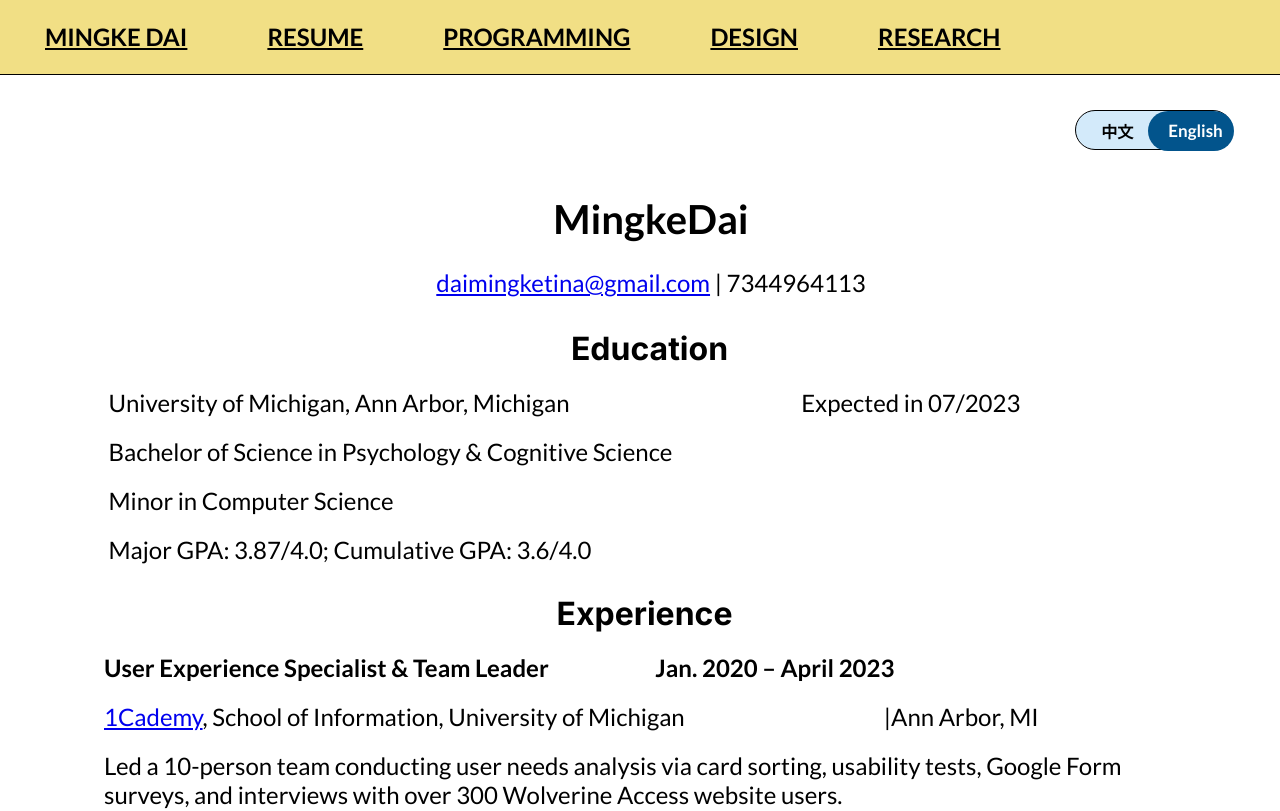
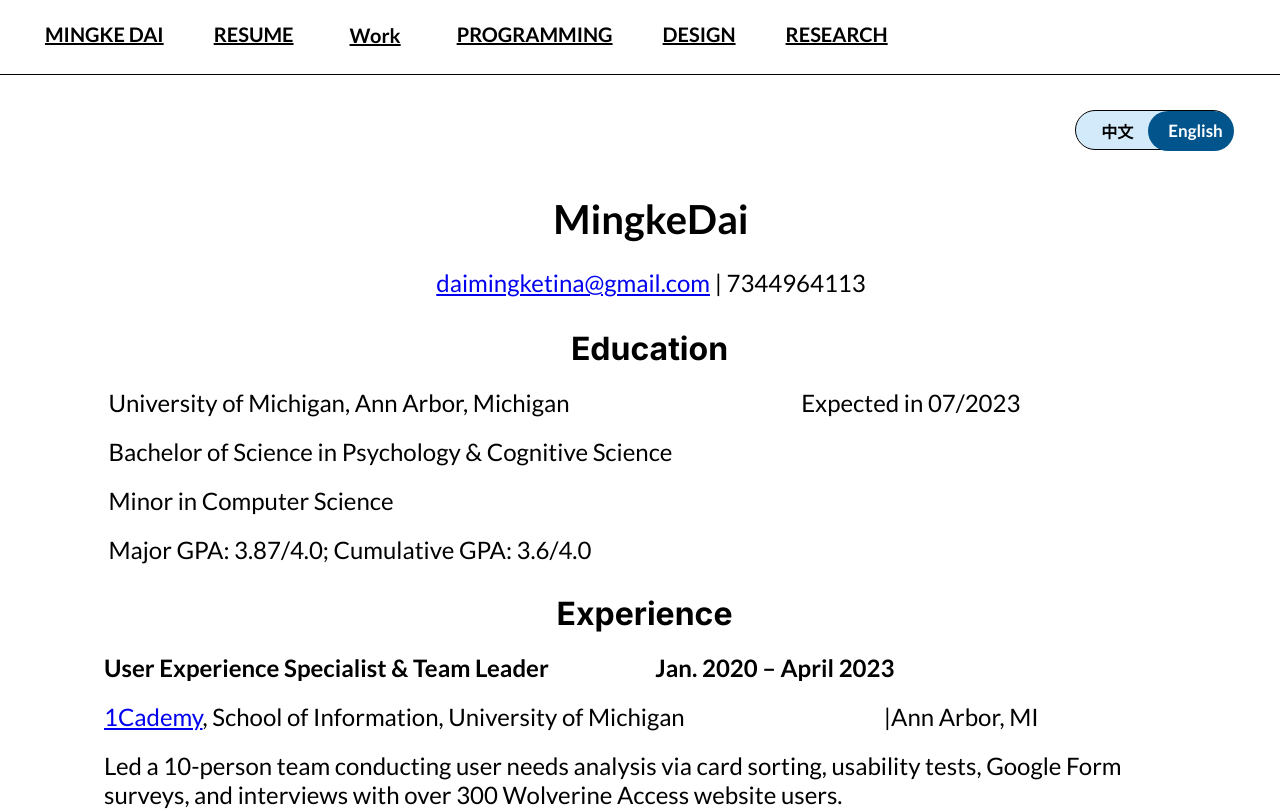
Before and after one commit to dmingke/personl_website_0102, a React (Vite) app: page /resume in a window 1280 px wide. Shown: the top 811 px of the page. Built offline with nearby package versions, Linux system fonts and the light colour scheme; a web font is replaced by a local one.

Commit message:
changed details and styles

```diff
--- a/src/components/NavigationBar/NavigationBar.jsx
+++ b/src/components/NavigationBar/NavigationBar.jsx
@@ -1,9 +1,19 @@
 import PropTypes from "prop-types";
-import React from "react";
+import React, { useState } from "react";
 import { Link } from "react-router-dom";
 import "./style.css";
 
 export const NavigationBar = ({ style, to, to1, to2, to3, to4 }) => {
+  const [isDropdownOpen, setIsDropdownOpen] = useState(false);
+
+  const handleDropdownOpen = () => {
+    setIsDropdownOpen(true);
+  };
+
+  const handleDropdownClose = () => {
+    setIsDropdownOpen(false);
+  };
+
   return (
     <div className="navigation-bar" style={style}>
       <div className="div">
@@ -13,6 +23,21 @@ export const NavigationBar = ({ style, to, to1, to2, to3, to4 }) => {
         <Link className="text-wrapper" to={to1}>
           RESUME
         </Link>
+        <div
+          className="dropdown-wrapper"
+          onMouseEnter={handleDropdownOpen}
+          onMouseLeave={handleDropdownClose}
+        >
+          <button className="work-button">Work</button>
+          {isDropdownOpen && (
+            <div className="dropdown-menu">
+              <Link to="/this-website">This Website</Link>
+              <Link to="/communieat">UI/UX Design: Communieat</Link>
+              <Link to="/ux-research">UX Research: Expedia</Link>
+              <Link to="/1cademy">1Cademy</Link>
+            </div>
+          )}
+        </div>
         <Link className="programming" to={to2}>
           PROGRAMMING
         </Link>
@@ -28,6 +53,7 @@ export const NavigationBar = ({ style, to, to1, to2, to3, to4 }) => {
 };
 
 NavigationBar.propTypes = {
+  style: PropTypes.object,
   to: PropTypes.string,
   to1: PropTypes.string,
   to2: PropTypes.string,
--- a/src/components/NavigationBar/style.css
+++ b/src/components/NavigationBar/style.css
@@ -1,29 +1,29 @@
 .navigation-bar {
-  background-color: #f1df85;
-  border-bottom-style: solid;
-  border-bottom-width: 1px;
-  border-color: #000000;
+  background-color: #ffffff;
+  border-bottom: 1px solid #000000;
   height: 75px;
-  left: 2644px;
+  width: 100%;
   position: relative;
-  top: -3274px;
-  width: 100%;
 }
 
 .navigation-bar .div {
   align-items: flex-start;
   display: flex;
-  gap: 80px;
+  gap: 50px;
   left: 45px;
   position: relative;
   top: 23px;
   width: fit-content;
 }
 
-.navigation-bar .mingke-dai {
+.navigation-bar .mingke-dai,
+.navigation-bar .text-wrapper,
+.navigation-bar .programming,
+.navigation-bar .design-2,
+.navigation-bar .research-2 {
   color: #000000;
   font-family: "Lato", Helvetica;
-  font-size: 24px;
+  font-size: 20px;
   font-weight: 600;
   letter-spacing: 0;
   line-height: normal;
@@ -33,54 +33,45 @@
   width: fit-content;
 }
 
-.navigation-bar .text-wrapper {
+.navigation-bar .dropdown-wrapper {
+  position: relative;
+}
+
+.navigation-bar .work-button {
+  background-color: transparent;
+  border: none;
   color: #000000;
+  cursor: pointer;
+  text-decoration: underline;
   font-family: "Lato", Helvetica;
-  font-size: 24px;
+  font-size: 20px;
   font-weight: 600;
   letter-spacing: 0;
   line-height: normal;
   margin-top: -1px;
   position: relative;
-  text-decoration: underline;
-  width: fit-content;
 }
 
-.navigation-bar .programming {
-  color: #000000;
-  font-family: "Lato", Helvetica;
-  font-size: 24px;
-  font-weight: 600;
-  letter-spacing: 0;
-  line-height: normal;
-  margin-top: -1px;
-  position: relative;
-  text-decoration: underline;
-  width: fit-content;
+.navigation-bar .dropdown-menu {
+  position: absolute;
+  top: 100%;
+  left: 0;
+  background-color: #ffffff;
+  box-shadow: 0 2px 4px rgba(0, 0, 0, 0.1);
+  padding: 20px;
+  z-index: 10;
 }
 
-.navigation-bar .design-2 {
-  color: #000000;
+.navigation-bar .dropdown-menu a {
+  display: block;
+  color: #333333;
   font-family: "Lato", Helvetica;
-  font-size: 24px;
-  font-weight: 600;
-  letter-spacing: 0;
-  line-height: normal;
-  margin-top: -1px;
-  position: relative;
-  text-decoration: underline;
-  width: fit-content;
+  font-size: 16px;
+  text-decoration: none;
+  padding: 10px 20px;
+  white-space: nowrap;
 }
 
-.navigation-bar .research-2 {
-  color: #000000;
-  font-family: "Lato", Helvetica;
-  font-size: 24px;
-  font-weight: 600;
-  letter-spacing: 0;
-  line-height: normal;
-  margin-top: -1px;
-  position: relative;
-  text-decoration: underline;
-  width: fit-content;
+.navigation-bar .dropdown-menu a:hover {
+  background-color: #f0f0f0;
 }
--- a/src/index.jsx
+++ b/src/index.jsx
@@ -1,7 +1,6 @@
 import React from "react";
-import ReactDOMClient from "react-dom/client";
+import ReactDOM from "react-dom";
 import { App } from "./App";
 
 const app = document.getElementById("app");
-const root = ReactDOMClient.createRoot(app);
-root.render(<App />);
+ReactDOM.render(<App />, app);
--- a/src/screens/Design/style.css
+++ b/src/screens/Design/style.css
@@ -261,7 +261,7 @@
   font-family: "Lato", Helvetica;
   font-size: 24px;
   font-weight: 600;
-  left: 44px;
+  left: 30px;
   letter-spacing: 0;
   line-height: normal;
   position: absolute;
--- a/src/screens/ProgrammingOriginal/ProgrammingOriginal.jsx
+++ b/src/screens/ProgrammingOriginal/ProgrammingOriginal.jsx
@@ -200,7 +200,7 @@ export const ProgrammingOriginal = () => {
           </div>
         </div>
         <div className="skills">SKILLS</div>
-        <img className="line-5" alt="Line" src="/img/line-6.png" />
+        <img alt="Line" src="/img/line-6.png" />
         <p className="git-respository-to">
           <span className="text-wrapper-123">Git Respository to see all EECS 281 Projects</span>
           <span className="text-wrapper-124">: </span>
@@ -244,14 +244,13 @@ export const ProgrammingOriginal = () => {
             </span>
           </div>
         </div>
-        <img className="line-6" alt="Line" src="/img/line-6.png" />
         <ButtonWrapper
           href="https://1cademy.com/"
           style={{
             height: "45px",
             left: "489px",
             position: "absolute",
-            top: "2052px",
+            top: "2040px",
             width: "293px",
           }}
           text="Click To View The Web-page"
@@ -263,9 +262,8 @@ export const ProgrammingOriginal = () => {
             textDecoration: "underline",
           }}
         />
+        <div class="projects-3">1Cademy Website Front-End Programming</div>
         <img className="image-6" alt="Image" src="/img/image-2.png" />
-        <img className="line-7" alt="Line" src="/img/line-6.png" />
-        <img className="line-8" alt="Line" src="/img/line-6.png" />
         <div className="group-48">
           <img className="screen-shot-14" alt="Screen shot" src="/img/screen-shot-2023-05-31-at-4-30-1-2.png" />
           <div className="search-engine">Search Engine Construction</div>
@@ -273,7 +271,7 @@ export const ProgrammingOriginal = () => {
           <img className="image-7" alt="Image" src="/img/image.png" />
         </div>
         <div className="text-wrapper-132">
-          Git respository: https://github.com/dmingke/instagram_simpler_project.git
+          <strong class="text-wrapper-138">Git respository of instagram-like web project</strong>: https://github.com/dmingke/instagram_simpler_project.git
         </div>
         <div className="flex-container-14">
           <div className="text-64">
@@ -317,44 +315,6 @@ export const ProgrammingOriginal = () => {
           </div>
         </div>
         <div className="projects-2">PROJECTS</div>
-        <div className="component-2">
-          <img className="contents-3" alt="Contents" src="/img/contents-2.png" />
-          <div className="frame-18">
-            <div className="group-49">
-              <div className="project-search-wrapper">
-                <div className="project-search">Project: Search Engine</div>
-              </div>
-            </div>
-            <div className="group-50">
-              <div className="project-wrapper">
-                <div className="project">Project: 1cademy Website</div>
-              </div>
-            </div>
-            <div className="group-51">
-              <div className="overlap-24">
-                <div className="text-wrapper-141">Project: C++ Based</div>
-              </div>
-            </div>
-          </div>
-          <div className="frame-19">
-            <div className="group-52">
-              <div className="project-instagram-wrapper">
-                <div className="project-instagram">Project: Instagram-like Web</div>
-              </div>
-            </div>
-            <div className="group-53">
-              <div className="relevant-skills-wrapper">
-                <div className="relevant-skills">Relevant Skills</div>
-              </div>
-            </div>
-            <div className="group-54">
-              <div className="relevant-selected-wrapper">
-                <div className="relevant-selected-2">Relevant Selected Courses</div>
-              </div>
-            </div>
-          </div>
-          <div className="table-of-contents-3">Table Of Contents</div>
-        </div>
       </div>
       <NavigationBar
         style={{
--- a/src/screens/ProgrammingOriginal/style.css
+++ b/src/screens/ProgrammingOriginal/style.css
@@ -389,11 +389,12 @@
   font-family: "Lato", Helvetica;
   font-size: 24px;
   font-weight: 400;
-  left: 103px;
+  left: 76px;
   letter-spacing: 0;
   line-height: normal;
   position: absolute;
-  top: 2644px;
+  top: 2530px;
+  white-space: nowrap;
 }
 
 .programming-original .text-wrapper-123 {
@@ -424,7 +425,7 @@
   height: 320px;
   left: 99px;
   position: absolute;
-  top: 2261px;
+  top: 2185px;
   width: 1072px;
 }
 
@@ -534,7 +535,7 @@
   left: 142px;
   object-fit: cover;
   position: absolute;
-  top: 1515px;
+  top: 1510px;
   width: 985px;
 }
 
@@ -558,7 +559,7 @@
   height: 645px;
   left: 92px;
   position: absolute;
-  top: 702px;
+  top: 575px;
   width: 1090px;
 }
 
@@ -566,7 +567,7 @@
   height: 143px;
   left: 0;
   position: absolute;
-  top: 62px;
+  top: 52px;
   width: 1086px;
 }
 
@@ -593,7 +594,7 @@
   line-height: normal;
   position: absolute;
   text-decoration: underline;
-  top: 222px;
+  top: 200px;
 }
 
 .programming-original .image-7 {
@@ -607,14 +608,13 @@
 .programming-original .text-wrapper-132 {
   color: #000000;
   font-family: "Lato", Helvetica;
-  font-size: 32px;
-  font-weight: 500;
-  left: 114px;
+  font-size: 24px;
+  left: 76px;
   letter-spacing: 0;
   line-height: normal;
   position: absolute;
   text-align: center;
-  top: 2123px;
+  top: 1270px;
   white-space: nowrap;
 }
 
@@ -626,7 +626,7 @@
   height: 301px;
   left: 76px;
   position: absolute;
-  top: 352px;
+  top: 230px;
   width: 1119px;
 }
 
@@ -743,7 +743,22 @@
   line-height: normal;
   position: absolute;
   text-align: center;
-  top: 273px;
+  top: 140px;
+  white-space: nowrap;
+}
+
+.programming-original .projects-3 {
+  color: #000000;
+  font-family: "Lato", Helvetica;
+  font-size: 32px;
+  font-weight: 700;
+  left: 50%;
+  transform: translateX(-50%);
+  letter-spacing: 0;
+  line-height: normal;
+  position: absolute;
+  text-align: center;
+  top: 1410px;
   white-space: nowrap;
 }
 
```
Also changed, not shown: src/screens/Design/Design.jsx (+25 -22 lines).
